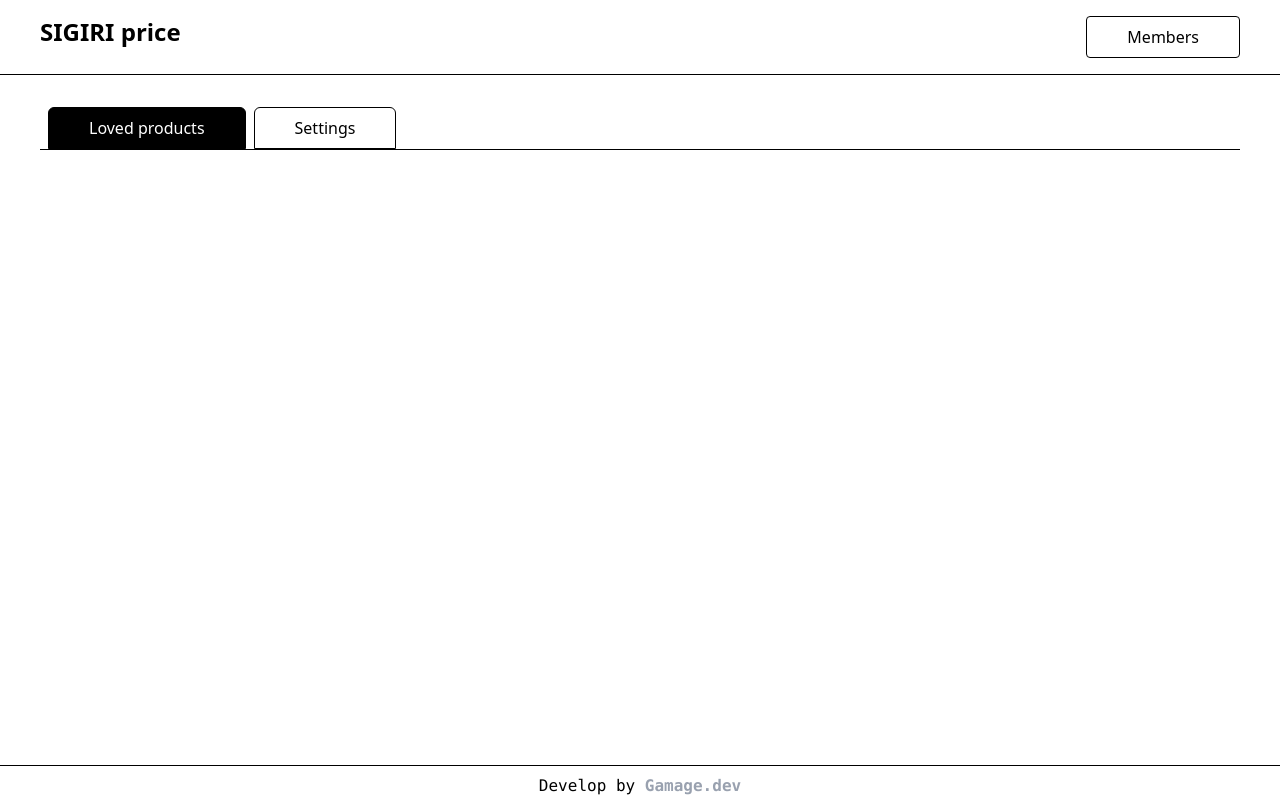
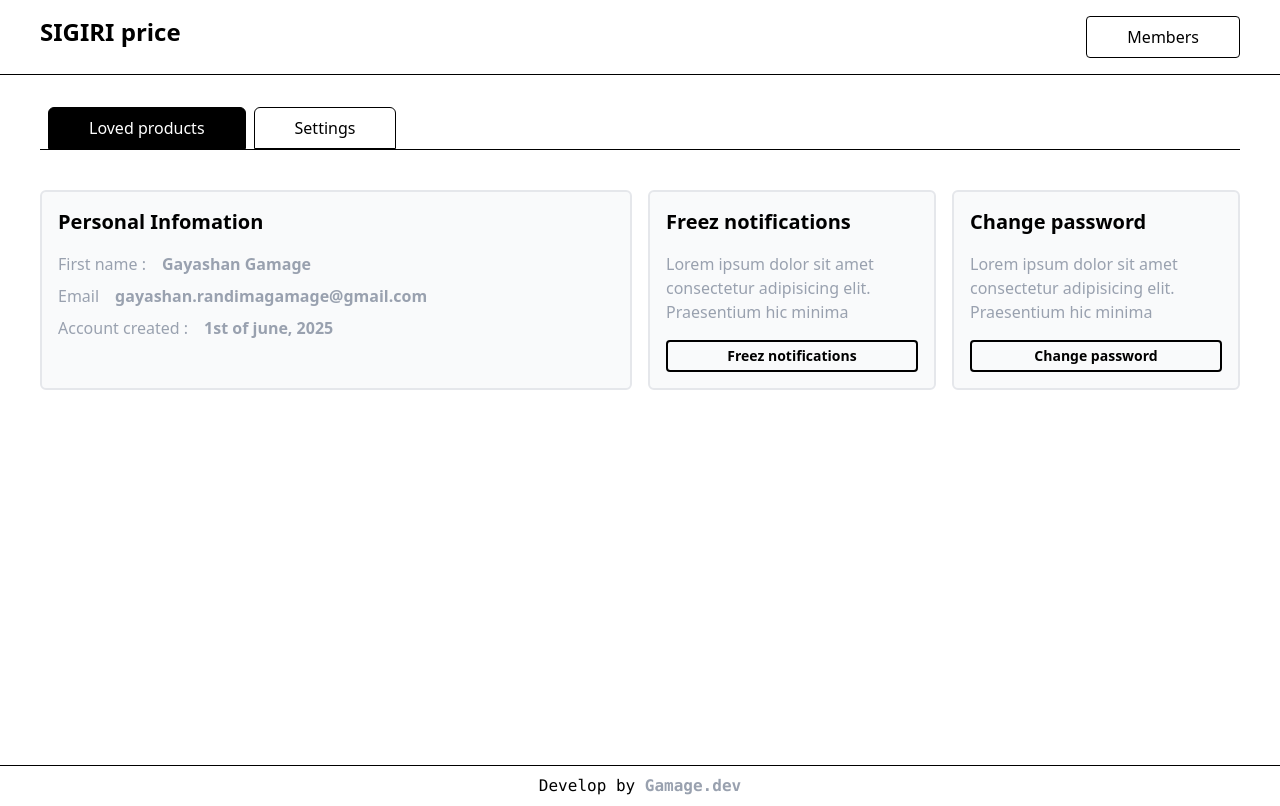
Before and after one commit to GayashanGamage/sigiri-price, a Vue app: page /my/setting in a window 1280 px wide. Built offline with nearby package versions, Linux system fonts and the light colour scheme; what vue-toast-notification would draw is missing.

Commit message:
create basic sctructure of the settin page

```diff
--- a/src/router/index.js
+++ b/src/router/index.js
@@ -8,8 +8,6 @@ import Homepage from "@/views/Homepage.vue";
 import My from "@/views/My.vue";
 import Favorites from "@/views/my/favorites.vue";
 import Settings from "@/views/my/settings.vue";
-import About from "@/views/about.vue";
-
 const router = createRouter({
   history: createWebHistory(import.meta.env.BASE_URL),
   routes: [
@@ -17,11 +15,6 @@ const router = createRouter({
       path: "/",
       component: Homepage,
       name: "productview2",
-    },
-    {
-      path: "/about",
-      component: About,
-      name: "about",
     },
     {
       path: "/my",
--- a/src/views/about.vue
+++ /dev/null
@@ -1,36 +0,0 @@
-<template>
-    <div class="w-[200px] h-[200px]">
-        <button @click="loadChart">Click me</button>
-        <div>
-            <div>
-                <div>
-                    <canvas ref="chartCanvas"></canvas>
-                </div>
-            </div>
-        </div>
-    </div>
-</template>
-
-<script setup>
-import { Chart } from 'chart.js';
-import { ref } from 'vue';
-
-const chartCanvas = ref(null);
-
-const loadChart = () => {
-    new Chart(chartCanvas.value, {
-        type: 'line',
-        data: {
-            labels: [2,3,54,5,20],
-            datasets: [{
-                label: [10, 20, 30, 40, 50],
-                data: [65, 59, 80, 81, 56],
-                fill: false,
-                borderColor: 'rgb(75, 192, 192)',
-                tension: 0.1
-            }]
-            }
-    })
-}
-
-</script>
--- a/src/views/my/settings.vue
+++ b/src/views/my/settings.vue
@@ -1,5 +1,35 @@
 <template>
-    <div class=""></div>
+    <div class="xl:grid xl:grid-cols-2 md:grid md:grid-cols-1 gap-4 w-full">
+        <div class="flex flex-col p-4 border-2 border-gray-200 rounded-md gap-4 bg-gray-50 hover:bg-gray-100">
+            <h3 class="font-semibold text-xl">Personal Infomation</h3>
+            <div class="flex flex-col gap-2">
+                <div class="flex flex-row">
+                    <p class="text-gray-400 font-normal mr-4">First name : </p>
+                    <p class="text-gray-400 font-bold">Gayashan Gamage</p>
+                </div>
+                <div class="flex flex-row overflow-hidden">
+                    <p class="text-gray-400 font-normal mr-4">Email </p>
+                    <p class="text-gray-400 font-bold">gayashan.randimagamage@gmail.com</p>
+                </div>
+                <div class="flex flex-row">
+                    <p class="text-gray-400 font-normal mr-4">Account created : </p>
+                    <p class="text-gray-400 font-bold">1st of june, 2025</p>
+                </div>
+            </div>
+        </div>
+        <div class="sm:grid sm:grid-cols-2 gap-4 grid grid-cols-1 md:mt-0 mt-4">
+            <div class="flex flex-col p-4 border-2 border-gray-200 rounded-md gap-4 bg-gray-50 hover:bg-gray-100">
+                <h3 class="font-semibold text-xl">Freez notifications</h3>
+                <p class="text-gray-400 font-normal">Lorem ipsum dolor sit amet consectetur adipisicing elit. Praesentium hic minima</p>
+                <button class="border-2 font-semibold text-sm py-1 rounded-sm hover:bg-[var(--button-hover)] hover:border-[var(--button-hover)] hover:text-white active:bg-[var(--button-activate)] active:border-[var(--button-activate)] active:text-white">Freez notifications</button>
+            </div>
+            <div class="flex flex-col p-4 border-2 border-gray-200 rounded-md gap-4 bg-gray-50 hover:bg-gray-100">
+                <h3 class="font-semibold text-xl">Change password</h3>
+                <p class="text-gray-400 font-normal">Lorem ipsum dolor sit amet consectetur adipisicing elit. Praesentium hic minima</p>
+                <button class="border-2 font-semibold text-sm py-1 rounded-sm hover:bg-[var(--button-hover)] hover:border-[var(--button-hover)] hover:text-white active:bg-[var(--button-activate)] active:border-[var(--button-activate)] active:text-white">Change password</button>
+            </div>
+        </div>
+    </div>
 </template>
 
 <script setup>
```
